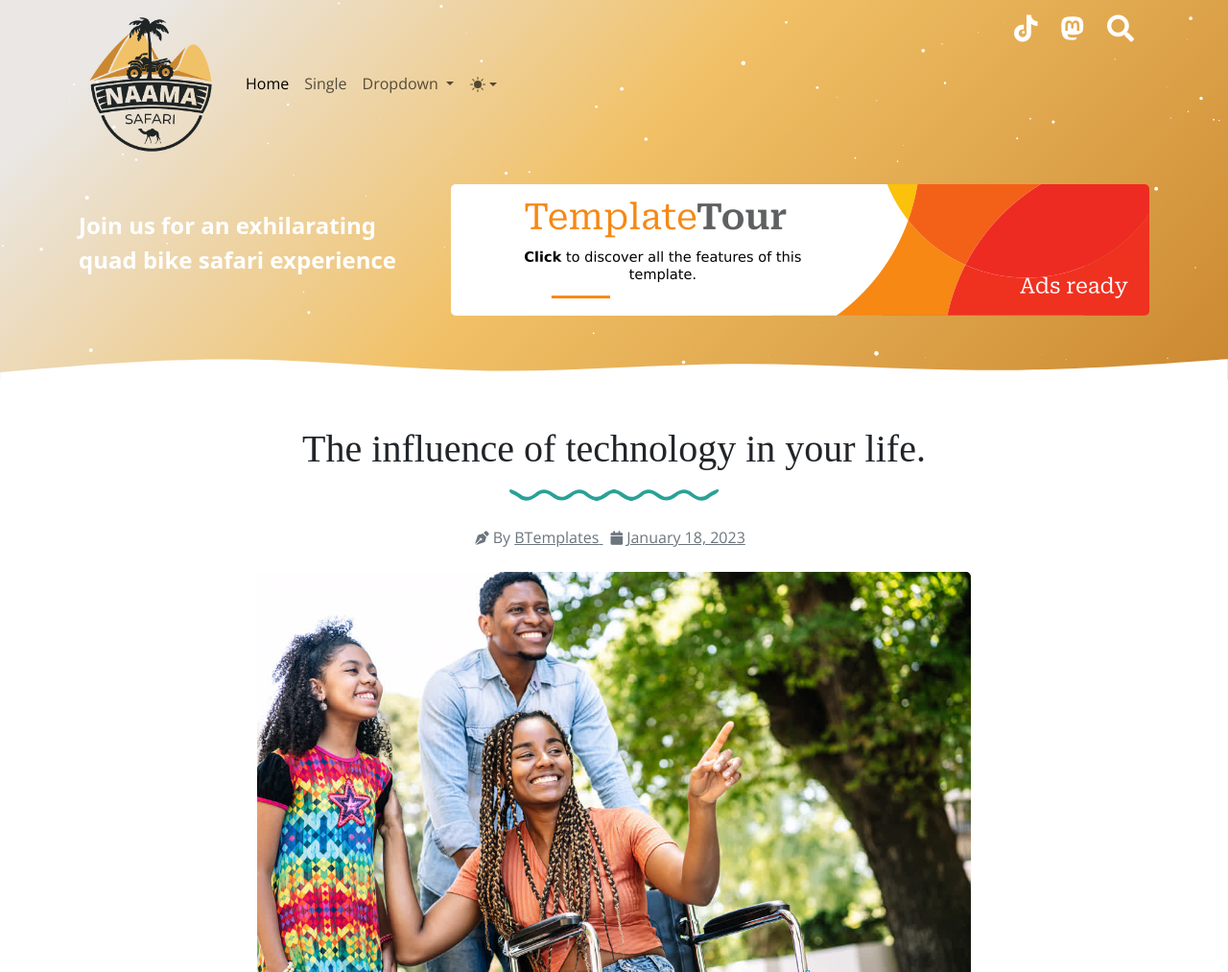
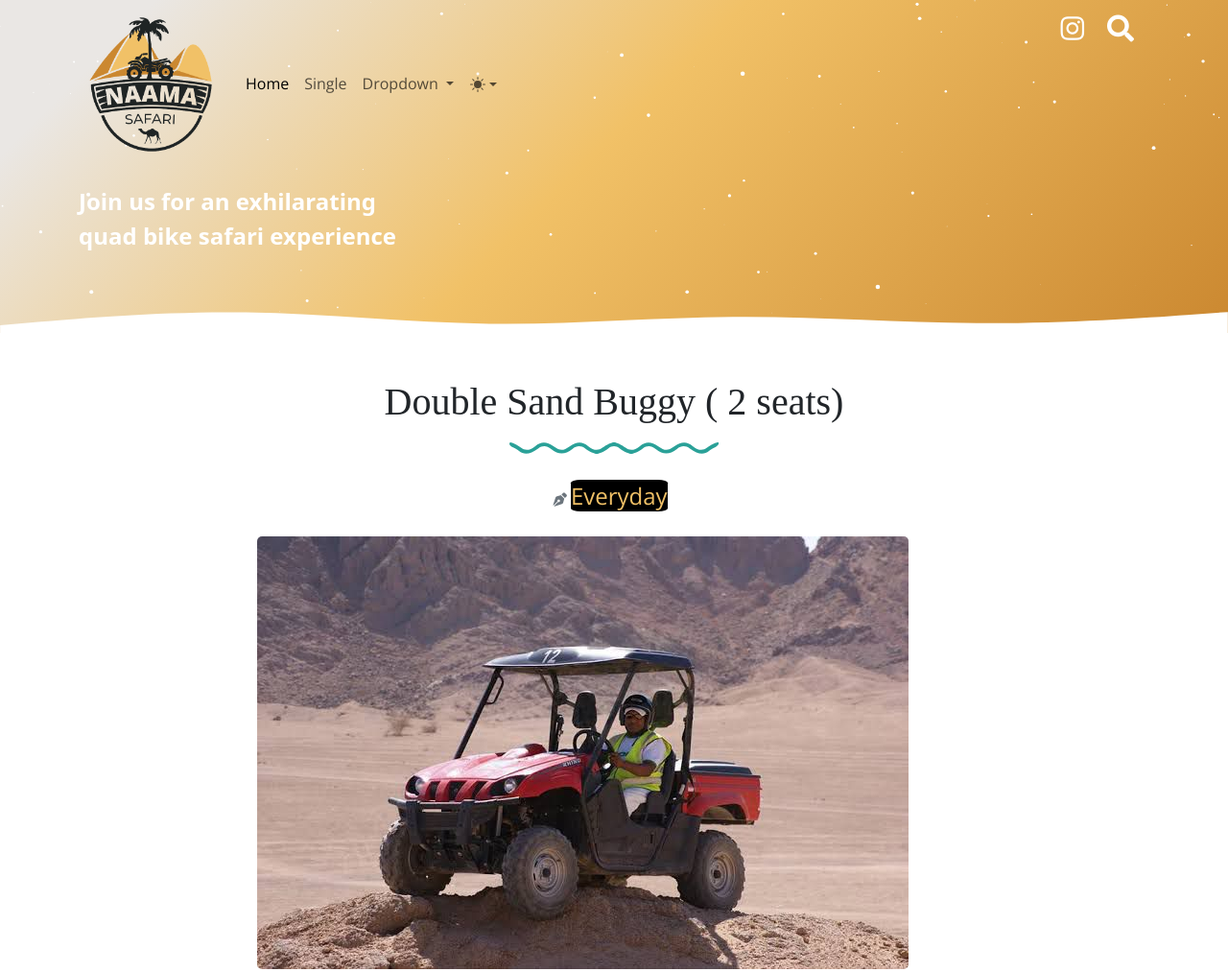
Before and after one commit to Elite-link-card/20.Naama-Safari, a plain HTML site: page single.html in a window 1280 px wide. Shown: the top 1013 px of the page at 96% size. Drawn offline with Linux system fonts and the light colour scheme; a web font is replaced by a local one.

Commit message:
ghghfjffif

```diff
--- a/css/style.css
+++ b/css/style.css
@@ -354,6 +354,22 @@ plates-1 .post:hover .post-tags1 a{
  */
  #visual{
     max-width: 100%;
+ }
+ #row
+ {
+    max-width: 100%;
+ }
+ #post-author-label
+ {
+
+    max-width: 2000px;
+ }
+ .post-author-label{
+    color: #F1C167;
+    background-color: #000000;
+    max-width: 20px;
+    font-size: 1.5rem;
+    border-radius: 10%;
  }
 #btemplates-slider {
     padding: 0.25rem;
--- a/single.html
+++ b/single.html
@@ -1,6 +1,11 @@
-<!doctype html>
-<html lang="en">
-    <head>
+<!DOCTYPE html>
+<html>
+<head>
+  <title>Naama Safari</title>
+  <link rel="icon" type="image/x-icon" href="./img/naama jpg.jpg">
+
+
+
         <!-- Required meta tags -->
         <meta charset="utf-8">
         <meta name="viewport" content="width=device-width, initial-scale=1, shrink-to-fit=no">
@@ -10,7 +15,6 @@
         <link href="css/all.min.css" rel="stylesheet"/>
         <link href="css/style.css" rel="stylesheet"/>
 
-        <title>Single - Naama Safai</title>
     </head>
     <body>
 
@@ -101,7 +105,7 @@
                                         </li>
                                     </ul>
                                     <form class="d-md-none d-flex" role="search">
-                                        <input class="form-control me-2" type="search" placeholder="Search" aria-label="Search">
+                                        <input class="form-control me-2" type="search" placeholder="Search" aria-label="Search"/>
                                         <button class="btn btn-outline-success" type="submit">
                                             <i aria-hidden="true" class="fa fa-search"></i>
                                         </button>
@@ -112,8 +116,7 @@
                         <!-- /TopSocial -->
                         <div id="btemplates-social" class="d-none d-md-block">
                             <ul class="nav">
-                                <li class="nav-item"><a class="nav-link" href="#"><i class="fab fa-tiktok"></i></a></li>
-                                <li class="nav-item"><a class="nav-link" href="#"><i class="fab fa-mastodon"></i></a></li>
+                                <li class="nav-item"><a class="nav-link" href="https://www.instagram.com/naamasafari/"><i class="fab fa-instagram"></i></a></li>
                                 <li class="nav-item">
                                     <a class='nav-link' data-bs-target='#searchModal' data-bs-toggle='modal' href='#' id="btemplates-search-icon">
                                         <i aria-hidden='true' class='fa fa-search'></i>
@@ -130,16 +133,10 @@
                 <div id="cover" class="container py-6">
                     <div class="row d-flex align-items-center">
                         <div id="site-title" class="col-12 col-md-6 col-lg-4">
-
                             <p class="description">Join us for an exhilarating quad bike safari experience</p>
                         </div>
                         <div id="cover-img" class="col-12 col-md-6 col-lg-8 text-center text-sm-end mw-100">
-                            <!-- Header ads -->
-                            <div class="widget">
-                                <div class="widget-content">
-                                    <img src="./img/728.png" alt="728x150" style="border-radius: 5px;"/>
-                                </div>
-                            </div>
+
                             <!-- /Header ads -->
                         </div>
                     </div>
@@ -156,31 +153,23 @@
             <div class="container">
                 <div class="post hentry row g-0 justify-content-center">
                     <div class="text-center">
-                        <h1 class="post-title">The influence of technology in your life.</h1>
+                        <h1 class="post-title">Double Sand Buggy ( 2 seats)</h1>
                         <div class="post-header">
                             <div class="post-header-line-1">
                                 <span class="byline post-author vcard">
                                     <span class="post-author-label">
-                                        By
-                                    </span>
-                                    <span class="fn">
-                                        <a class="g-profile" href="./tag.html" rel="author" title="author profile">
-                                            <span>BTemplates</span>
-                                        </a>
-                                    </span>
-                                </span>
-                                <span class="byline post-timestamp">
-                                    <a class="timestamp-link" href="#" rel="bookmark" title="permanent link">
-                                        <time class="published" datetime="2023-01-18T03:10:00-08:00" title="2023-01-18T03:10:00-08:00">
-                                            January 18, 2023
-                                        </time>
+                                       Everyday
                                     </a>
                                 </span>
                             </div>
                         </div>
                     </div>
                     <div class="post-body col-12 col-sm-8">
-                        <img src="./img/african-american-woman-wheelchair-enjoying-walk-outdoors-with-her-daughter-husband-1200.jpg" />
+                        <img src="./sharif safari/bugy.jpg" />
+                        </div>
+                        <div class="post-body col-12 col-sm-8">
+                            <img src="./sharif safari/bugy.jpg" />
+                            </div>
                         <p><a href="https://openthemes.com/blogger-template/citlali/">Citlali</a> is a Free CSS, Blogger
                         and WordPress theme designed by <a href="https://openthemes.com">Open Themes</a> (BTemplates).</p>
                         <p><a href="#">Download Cihuatl for free.</a></p>
@@ -189,6 +178,9 @@
                         ceteros feugait quo, ius ea liber offendit placerat, est habemus aliquyam legendos id. Eam no
                         corpora maluisset definitiones, eam mucius malorum id. Quo ea idque commodo utroque, per ex eros
                         etiam accumsan.</p>
+                        <div class="post-body col-12 col-sm-8">
+                            <img src="./sharif safari/bugy.jpg" />
+                            </div>
                         <p><strong>» A paragraph with format</strong></p>
                         <p>Et posse meliore <strong>definitiones (strong)</strong> his, vim <em>tritani vulputate
                             (italic)</em> pertinacia at. <acronym title="Acronym">Augue quaerendum (Acronym)</acronym> te
```
